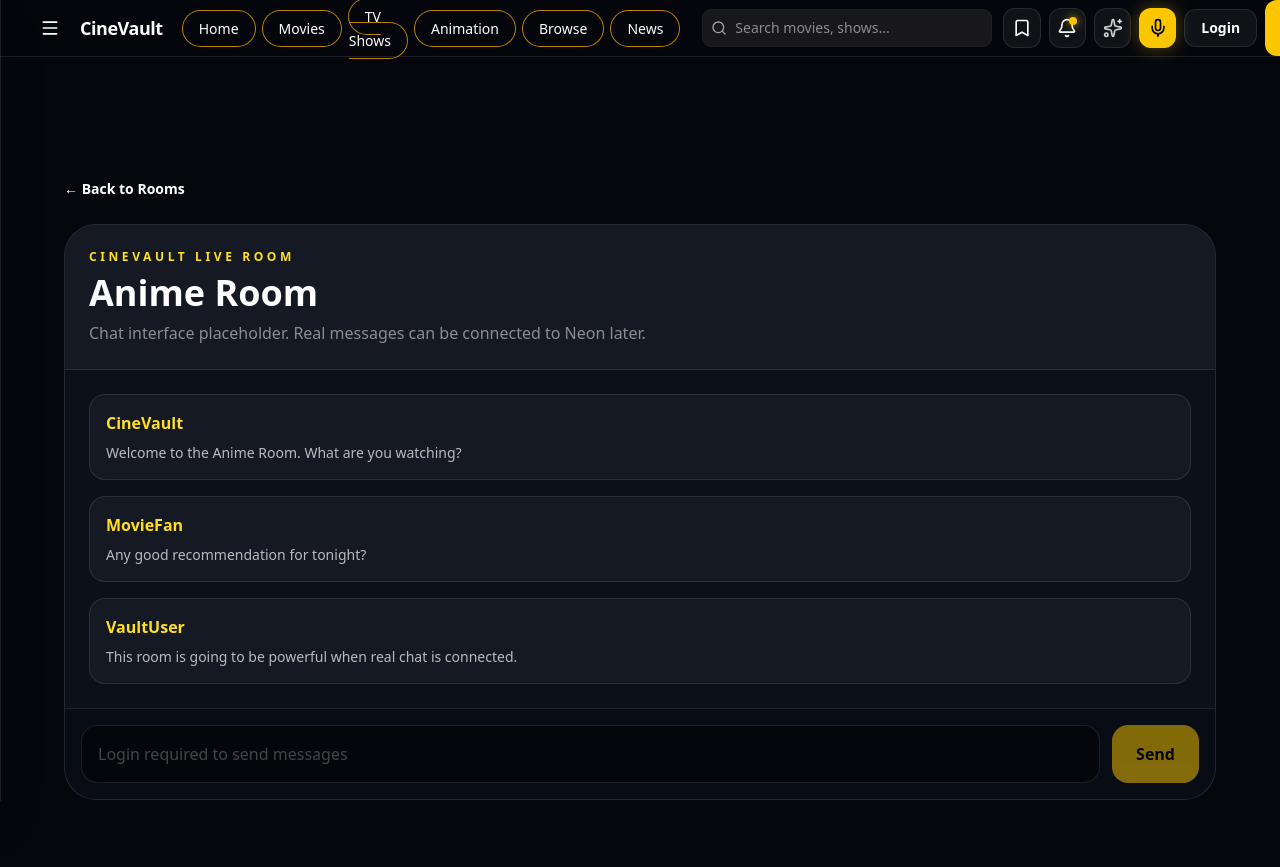
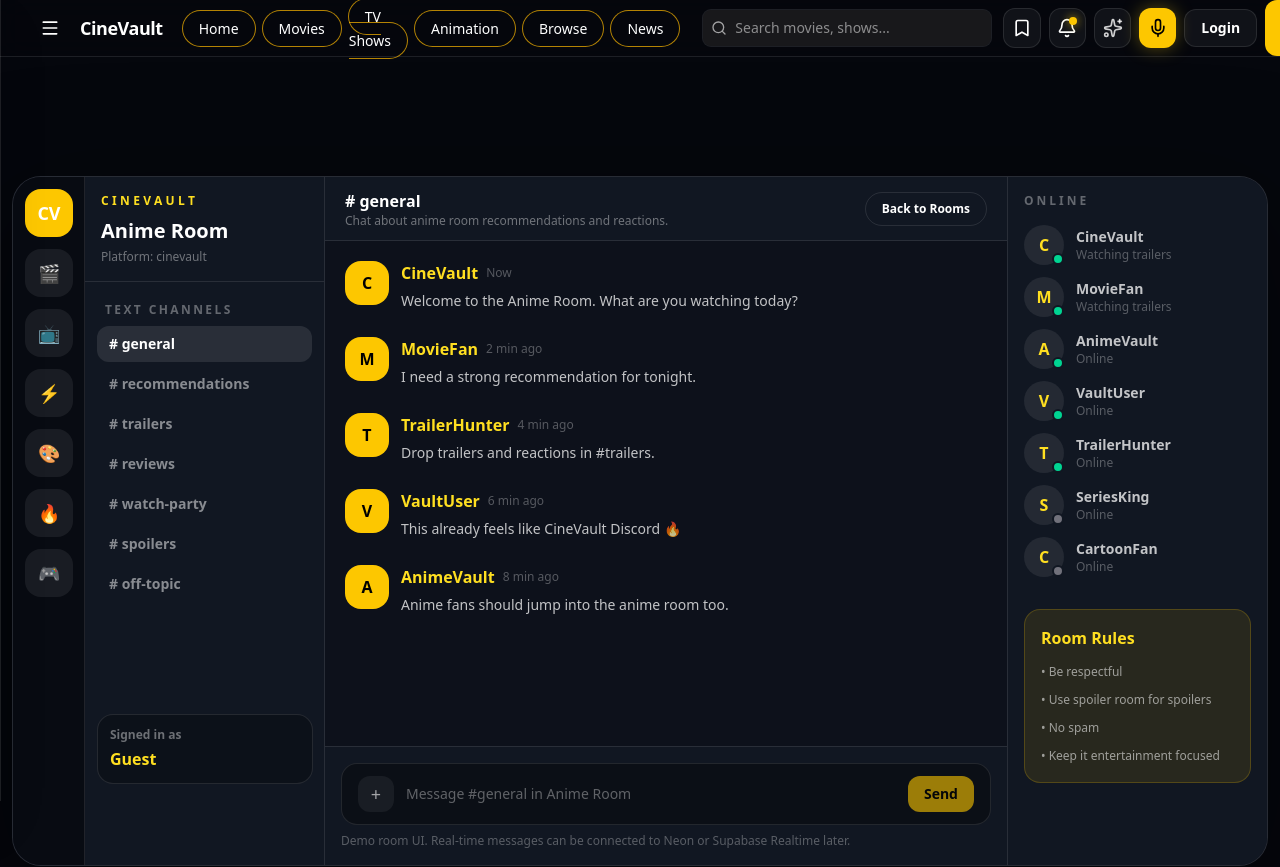
Before and after one commit to breezy23333/cinevault, a Next.js app: page /rooms/cinevault/anime in a window 1280 px wide. Shown: the top 867 px of the page. Built offline with nearby package versions, Linux system fonts and the light colour scheme.

Commit message:
Redesign room pages with Discord style layout

```diff
--- a/app/rooms/[platform]/[room]/page.tsx
+++ b/app/rooms/[platform]/[room]/page.tsx
@@ -24,58 +24,215 @@ const roomNames: Record<string, string> = {
   gaming: "Gaming Room",
 };
 
+const channels = [
+  "general",
+  "recommendations",
+  "trailers",
+  "reviews",
+  "watch-party",
+  "spoilers",
+  "off-topic",
+];
+
+const members = [
+  "CineVault",
+  "MovieFan",
+  "AnimeVault",
+  "VaultUser",
+  "TrailerHunter",
+  "SeriesKing",
+  "CartoonFan",
+];
+
 export default async function RoomPage({ params }: PageProps) {
   const { platform, room } = await params;
   const title = roomNames[room] || room;
 
   return (
-    <main className="min-h-screen bg-[#05070d] px-4 py-24 text-white md:px-8">
-      <section className="mx-auto max-w-6xl">
-        <Link href="/rooms" className="text-sm font-bold text-yellow-300">
-          ← Back to Rooms
+    <main className="min-h-screen bg-[#05070d] pt-20 text-white">
+      <section className="mx-auto max-w-[1600px] px-3 py-4">
+        <div className="overflow-hidden rounded-[1.8rem] border border-white/10 bg-[#10141f] shadow-[0_30px_120px_rgba(0,0,0,0.5)]">
+          <div className="grid h-[calc(100vh-7rem)] min-h-[680px] grid-cols-[72px_240px_1fr_260px]">
+
+            {/* Server Icons */}
+            <aside className="border-r border-white/10 bg-[#080b12] p-3">
+              <div className="space-y-3">
+                {["CV", "🎬", "📺", "⚡", "🎨", "🔥", "🎮"].map((icon, i) => (
+                  <Link
+                    key={i}
+                    href={
+                      i === 0
+                        ? "/rooms"
+                        : [
+                            "/rooms/cinevault/movie",
+                            "/rooms/cinevault/tv",
+                            "/rooms/cinevault/anime",
+                            "/rooms/cinevault/cartoons",
+                            "/rooms/cinevault/spoilers",
+                            "/rooms/cinevault/gaming",
+                          ][i - 1]
+                    }
+                    className={`grid h-12 w-12 place-items-center rounded-2xl text-lg font-black transition ${
+                      i === 0
+                        ? "bg-yellow-400 text-black"
+                        : "bg-white/[0.07] hover:bg-yellow-400 hover:text-black"
+                    }`}
+                  >
+                    {icon}
                   </Link>
+                ))}
+              </div>
+            </aside>
 
-        <div className="mt-6 overflow-hidden rounded-[2rem] border border-white/10 bg-[#0b101b]">
-          <div className="border-b border-white/10 bg-white/[0.04] p-6">
-            <p className="text-xs font-black uppercase tracking-[0.3em] text-yellow-300">
-              {platform} live room
+            {/* Channels */}
+            <aside className="border-r border-white/10 bg-[#111722]">
+              <div className="border-b border-white/10 p-4">
+                <p className="text-xs font-black uppercase tracking-[0.28em] text-yellow-300">
+                  CineVault
                 </p>
-            <h1 className="mt-2 text-4xl font-black">{title}</h1>
-            <p className="mt-2 text-white/50">
-              Chat interface placeholder. Real messages can be connected to Neon later.
+                <h1 className="mt-2 text-xl font-black">{title}</h1>
+                <p className="mt-1 text-xs text-white/40">
+                  Platform: {platform}
                 </p>
               </div>
 
-          <div className="space-y-4 p-6">
+              <div className="p-3">
+                <p className="px-2 py-2 text-xs font-black uppercase tracking-[0.2em] text-white/35">
+                  Text Channels
+                </p>
+
+                <div className="space-y-1">
+                  {channels.map((channel, index) => (
+                    <button
+                      key={channel}
+                      className={`w-full rounded-xl px-3 py-2 text-left text-sm font-bold transition ${
+                        index === 0
+                          ? "bg-white/[0.1] text-white"
+                          : "text-white/50 hover:bg-white/[0.06] hover:text-white"
+                      }`}
+                    >
+                      # {channel}
+                    </button>
+                  ))}
+                </div>
+              </div>
+
+              <div className="absolute bottom-4 ml-3 w-[216px] rounded-2xl border border-white/10 bg-black/25 p-3">
+                <p className="text-xs font-bold text-white/40">Signed in as</p>
+                <p className="mt-1 font-black text-yellow-300">Guest</p>
+              </div>
+            </aside>
+
+            {/* Chat */}
+            <section className="flex min-w-0 flex-col bg-[#0d111b]">
+              <header className="flex h-16 items-center justify-between border-b border-white/10 bg-[#111722] px-5">
+                <div>
+                  <h2 className="font-black"># general</h2>
+                  <p className="text-xs text-white/40">
+                    Chat about {title.toLowerCase()} recommendations and reactions.
+                  </p>
+                </div>
+
+                <Link
+                  href="/rooms"
+                  className="rounded-full border border-white/10 px-4 py-2 text-xs font-black text-white/70 hover:border-yellow-400/60 hover:text-yellow-300"
+                >
+                  Back to Rooms
+                </Link>
+              </header>
+
+              <div className="flex-1 space-y-6 overflow-y-auto p-5">
                 {[
-              ["CineVault", `Welcome to the ${title}. What are you watching?`],
-              ["MovieFan", "Any good recommendation for tonight?"],
-              ["VaultUser", "This room is going to be powerful when real chat is connected."],
-            ].map(([name, text]) => (
-              <div
-                key={name}
-                className="rounded-2xl border border-white/10 bg-white/[0.04] p-4"
-              >
+                  ["CineVault", `Welcome to the ${title}. What are you watching today?`, "Now"],
+                  ["MovieFan", "I need a strong recommendation for tonight.", "2 min ago"],
+                  ["TrailerHunter", "Drop trailers and reactions in #trailers.", "4 min ago"],
+                  ["VaultUser", "This already feels like CineVault Discord 🔥", "6 min ago"],
+                  ["AnimeVault", "Anime fans should jump into the anime room too.", "8 min ago"],
+                ].map(([name, text, time]) => (
+                  <div key={`${name}-${time}`} className="flex gap-3">
+                    <div className="grid h-11 w-11 shrink-0 place-items-center rounded-2xl bg-yellow-400 font-black text-black">
+                      {name.slice(0, 1)}
+                    </div>
+
+                    <div>
+                      <div className="flex items-center gap-2">
                         <p className="font-black text-yellow-300">{name}</p>
-                <p className="mt-2 text-sm text-white/70">{text}</p>
+                        <span className="text-xs text-white/30">{time}</span>
+                      </div>
+                      <p className="mt-1 max-w-3xl text-sm leading-6 text-white/75">
+                        {text}
+                      </p>
+                    </div>
                   </div>
                 ))}
               </div>
 
-          <div className="border-t border-white/10 bg-black/25 p-4">
-            <div className="flex gap-3">
+              <div className="border-t border-white/10 bg-[#111722] p-4">
+                <div className="flex items-center gap-3 rounded-2xl border border-white/10 bg-black/35 px-4 py-3">
+                  <button className="grid h-9 w-9 place-items-center rounded-xl bg-white/[0.06] text-lg text-white/60">
+                    +
+                  </button>
+
                   <input
                     disabled
-                placeholder="Login required to send messages"
-                className="min-w-0 flex-1 rounded-2xl border border-white/10 bg-black/45 px-4 py-4 text-white/50 outline-none"
+                    placeholder={`Message #general in ${title}`}
+                    className="min-w-0 flex-1 bg-transparent text-sm text-white/60 outline-none placeholder:text-white/35"
                   />
+
                   <button
                     disabled
-                className="rounded-2xl bg-yellow-400 px-6 py-4 font-black text-black opacity-50"
+                    className="rounded-xl bg-yellow-400 px-4 py-2 text-sm font-black text-black opacity-60"
                   >
                     Send
                   </button>
                 </div>
+
+                <p className="mt-2 text-xs text-white/30">
+                  Demo room UI. Real-time messages can be connected to Neon or Supabase Realtime later.
+                </p>
+              </div>
+            </section>
+
+            {/* Members */}
+            <aside className="border-l border-white/10 bg-[#111722] p-4">
+              <p className="text-xs font-black uppercase tracking-[0.25em] text-white/35">
+                Online
+              </p>
+
+              <div className="mt-4 space-y-3">
+                {members.map((member, index) => (
+                  <div key={member} className="flex items-center gap-3">
+                    <div className="relative">
+                      <div className="grid h-10 w-10 place-items-center rounded-full bg-white/[0.08] font-black text-yellow-300">
+                        {member.slice(0, 1)}
+                      </div>
+                      <span
+                        className={`absolute bottom-0 right-0 h-3 w-3 rounded-full border-2 border-[#111722] ${
+                          index < 5 ? "bg-emerald-400" : "bg-zinc-500"
+                        }`}
+                      />
+                    </div>
+
+                    <div>
+                      <p className="text-sm font-bold text-white/75">{member}</p>
+                      <p className="text-xs text-white/30">
+                        {index < 2 ? "Watching trailers" : "Online"}
+                      </p>
+                    </div>
+                  </div>
+                ))}
+              </div>
+
+              <div className="mt-8 rounded-2xl border border-yellow-400/20 bg-yellow-400/10 p-4">
+                <p className="font-black text-yellow-300">Room Rules</p>
+                <ul className="mt-3 space-y-2 text-xs leading-5 text-white/55">
+                  <li>• Be respectful</li>
+                  <li>• Use spoiler room for spoilers</li>
+                  <li>• No spam</li>
+                  <li>• Keep it entertainment focused</li>
+                </ul>
+              </div>
+            </aside>
           </div>
         </div>
       </section>
```
Lines whose indentation alone changed are shown as unchanged.
